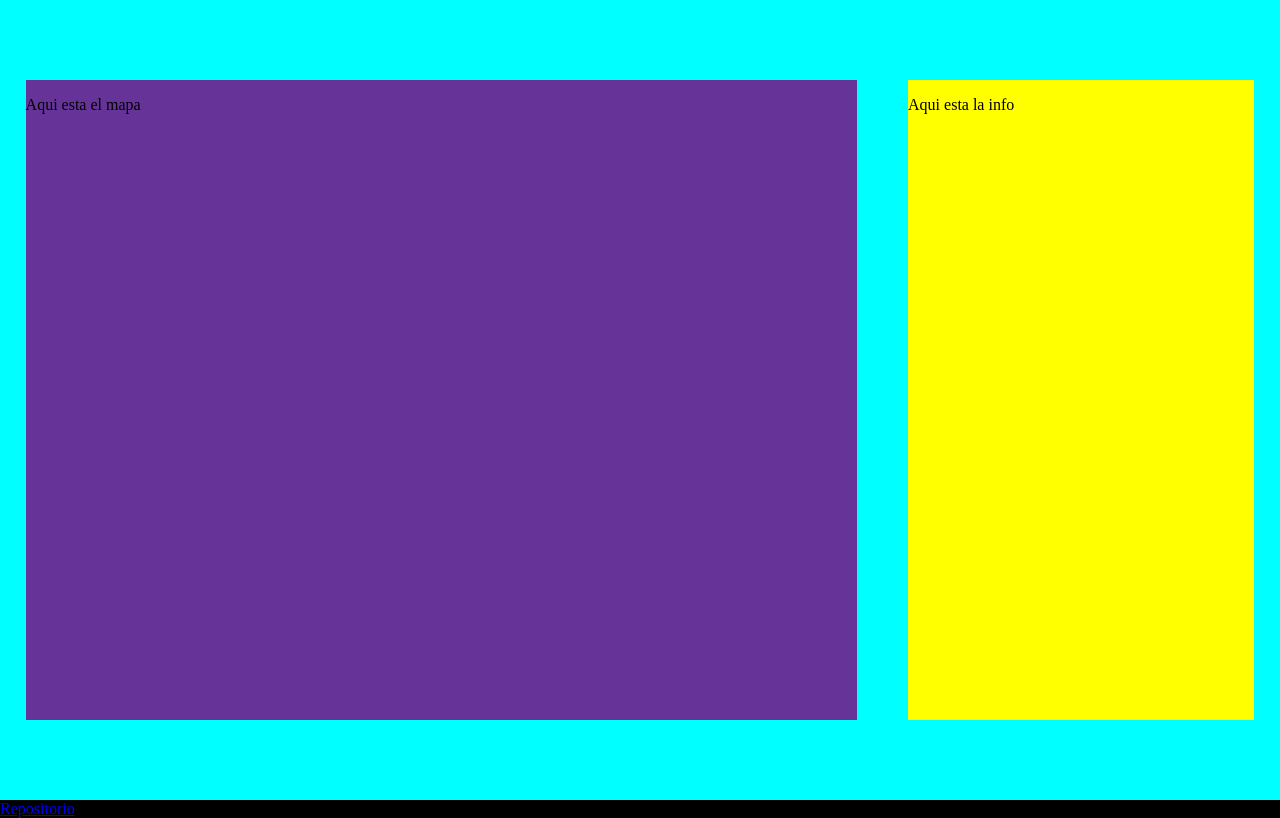
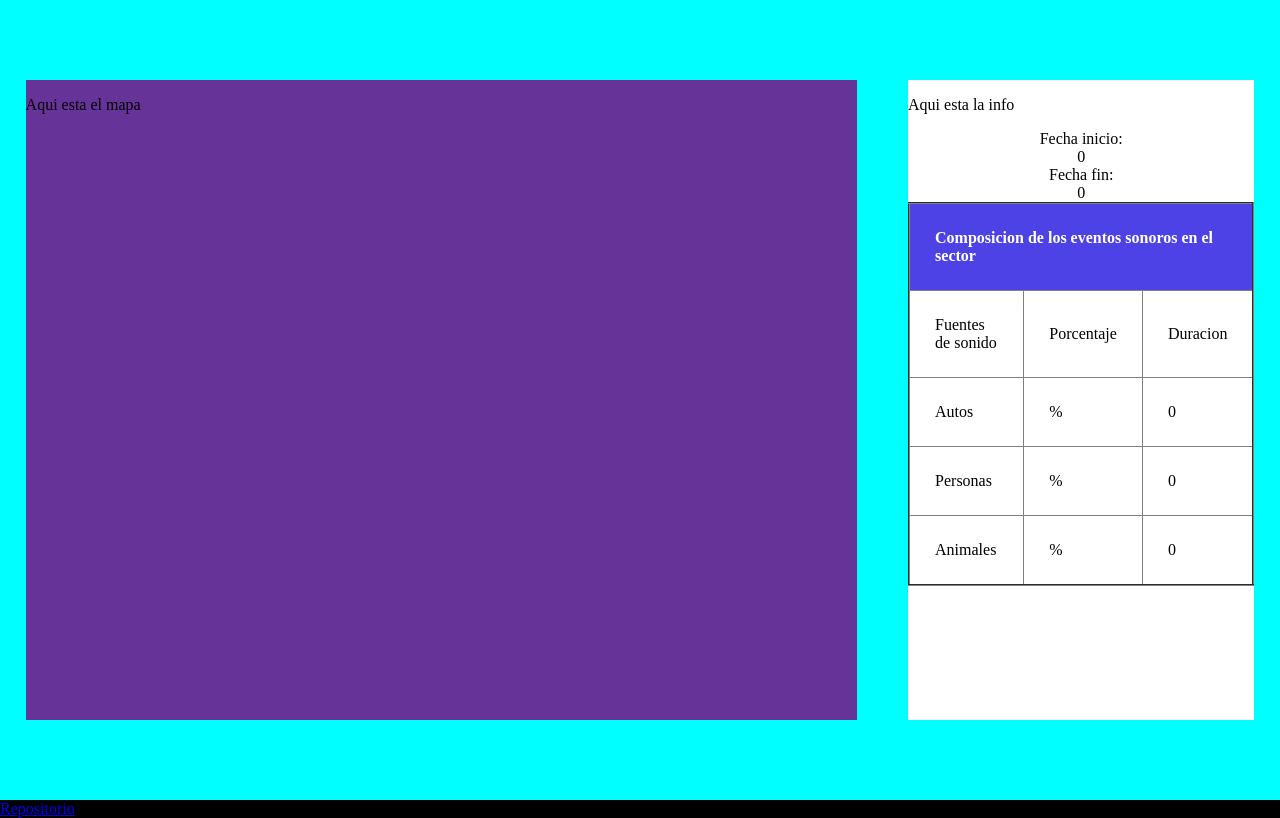
Before and after one commit to GeoCurguan/Fusa6, a Next.js app: page / in a window 1280 px wide. Built offline with nearby package versions, Linux system fonts and the light colour scheme.

Commit message:
tabla de informacion

```diff
--- a/pages/index.js
+++ b/pages/index.js
@@ -20,6 +20,31 @@ const Index = () => {
             <p className="description">
               Aqui esta la info
             </p>
+            <div className="Tabla">
+              <table border="2">
+                <caption>
+                  <tr><tr>Fecha inicio:</tr><tr>0</tr></tr>
+                  <tr>Fecha fin: </tr><tr>0</tr>
+                </caption>
+                <thead>
+                    <th colSpan="3">
+                      Composicion de los eventos sonoros en el sector
+                    </th>
+                </thead>
+                <tr>
+                    <td>Fuentes de sonido</td><td> Porcentaje</td><td> Duracion </td>
+                </tr>
+                <tr>
+                    <td>Autos</td><td> % </td><td> 0 </td>
+                </tr>
+                <tr>
+                    <td>Personas</td><td> % </td><td> 0 </td>
+                </tr>
+                <tr>
+                    <td>Animales</td><td> % </td><td> 0 </td>
+                </tr>
+              </table>
+            </div>
           </div>
         </div>
       </main>
--- a/styles/style.css
+++ b/styles/style.css
@@ -24,11 +24,28 @@ main{
     height: 80%;
 }
 .info{
-    background-color: yellow;
+    background-color:white;
     margin: 2%;
     width: 500px;
     height: 80%;
 }
+
+table{
+    background-color: white;
+    width: 100%;
+    height: 200%;
+    text-align: left;
+    border-collapse: collapse;
+}
+
+thead{
+    background-color:rgb(77, 66, 230);
+    color: white;
+}
+th, td{
+    padding: 25px;
+}
+
 footer{
     background-color: black;
 }
```
Also changed, not shown: 1 other file (tests, documents, lock files or other folders).
